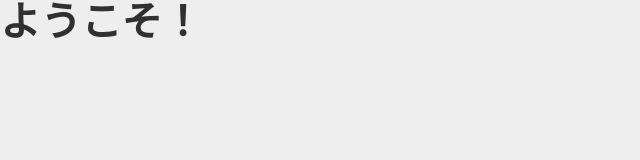
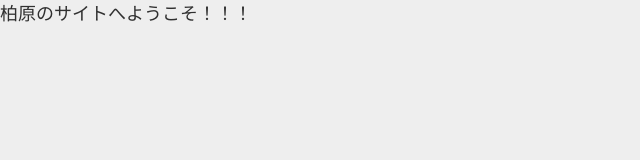
Before and after one commit to kkazuki0312/my-site, a Gatsby site: page / in a window 1280 px wide. Shown: the whole page, without its empty margins (0-640 px from the left). Built offline with nearby package versions, Linux system fonts and the light colour scheme; Gatsby itself is replaced by a stand-in of ours.

Commit message:
文言変更

```diff
--- a/src/pages/index.js
+++ b/src/pages/index.js
@@ -16,7 +16,9 @@ const IndexPage = () => (
   //   </div>
   //   <Link to="/page-2/">Go to page 2</Link>
   // </Layout>
-  <h1>ようこそ！</h1>
+<div class="marquee">
+<p>柏原のサイトへようこそ！！！</p>
+</div>
 )
 
 export default IndexPage
```
